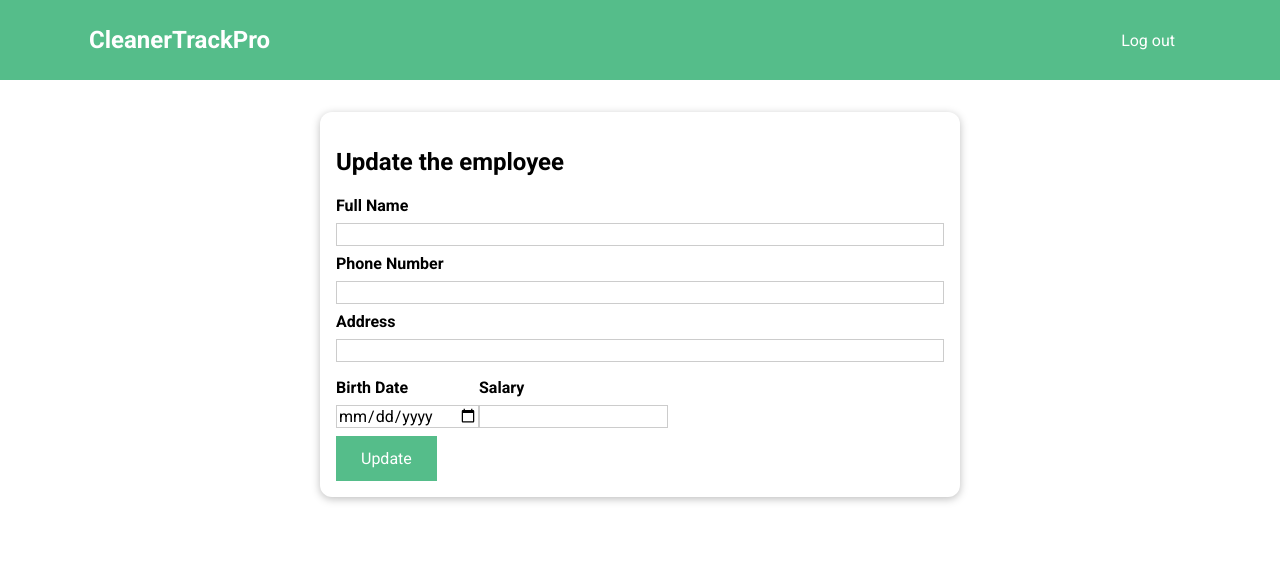
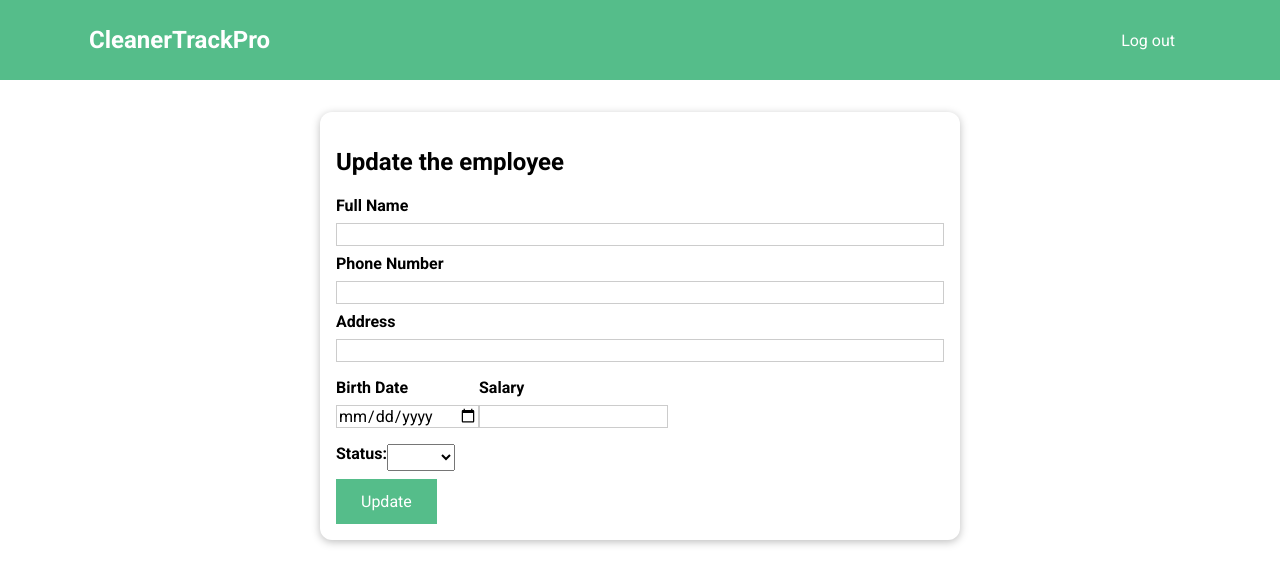
Before and after one commit to JuliaDudkina/CleanerTrackPro, a Vue app: page /employees/update in a window 1280 px wide. Shown: the top 584 px of the page. Built offline with nearby package versions, Linux system fonts and the light colour scheme; sample sign-in values are in the browser's storage.

Commit message:
adding status to employee

```diff
--- a/src/components/employees/AddEmployee.vue
+++ b/src/components/employees/AddEmployee.vue
@@ -32,7 +32,7 @@ export default {
   methods:{
     submitData(data){
       this.success = true;
-      const newEmployee = data;
+      const newEmployee = {...data};
       this.$store.dispatch('addEmployee', newEmployee);
     },
     closeDialog(){
--- a/src/components/employees/EmployeeForm.vue
+++ b/src/components/employees/EmployeeForm.vue
@@ -29,6 +29,14 @@
       </div>
       <p v-if="!birthDate.isValid">Birth Date cannot be empty!</p>
       <p v-if="!salary.isValid">Salary cannot be empty, zero or less!</p>
+      <div class="form-control flex" :class="{invalid: !status.isValid}">
+        <label>Status:</label>
+        <select v-model="status.val" @blur="clearValidity('chosenEmployee')">
+          <option>Active</option>
+          <option>Inactive</option>
+        </select>
+      </div>
+      <p v-if="!status.isValid">Please select employee's status!</p>
       <slot name="button"></slot>
     </form>
   </wrapper>
@@ -39,7 +47,7 @@ import Wrapper from "../UI/Wrapper";
 export default {
   name: "AddEmployee",
   components: {Wrapper},
-  props: ['oldFullName','oldPhone','oldBirthDate','oldSalary','oldAddress'],
+  props: ['oldFullName','oldPhone','oldBirthDate','oldSalary','oldAddress', 'oldStatus'],
   data(){
     return{
       fullName: {
@@ -62,6 +70,10 @@ export default {
         val: this.oldAddress || '',
         isValid: true,
       },
+      status: {
+        val: this.oldStatus || '',
+        isValid: true,
+      }
     }
   },
   methods:{
@@ -90,6 +102,10 @@ export default {
         this.phone.isValid = false;
         this.formIsValid = false;
       }
+      if (!this.status.val){
+        this.status.isValid = false;
+        this.formIsValid = false;
+      }
     },
     action(){
       this.validateForm();
@@ -102,6 +118,7 @@ export default {
         salary: this.salary.val,
         birthDate: this.birthDate.val,
         address: this.address.val,
+        status: this.status.val,
       }
       this.$emit('action',newEmployee);
     }
--- a/src/components/employees/EmployeesDetails.vue
+++ b/src/components/employees/EmployeesDetails.vue
@@ -12,6 +12,9 @@
           <div class="inline">
             <p>Address:</p>
             <address> {{ address }}</address>
+          </div>
+          <div class="inline">
+            <p>Status: {{ status }}</p>
           </div>
         </div>
         <div>
@@ -36,7 +39,7 @@ import Dialog from "../UI/Dialog";
 export default {
   name: "EmployeesDetails",
   components: {Dialog},
-  props: ['id','name', 'phone', 'salary', 'birthDate', 'address'],
+  props: ['id','name', 'phone', 'salary', 'birthDate', 'address', 'status'],
   data(){
     return{
       isConfirm: false,
@@ -61,6 +64,7 @@ export default {
         salary: this.salary,
         birthDate: this.birthDate,
         address: this.address,
+        status: this.status,
       }
       this.$store.dispatch('setEmployee', employee);
       this.$router.replace('/employees/update');
--- a/src/components/employees/EmployeesList.vue
+++ b/src/components/employees/EmployeesList.vue
@@ -14,6 +14,7 @@
           :address="employee.address"
           :birth-date="employee.birthDate"
           :salary="employee.salary"
+          :status="employee.status"
       ></employees-details>
     </ul>
   </div>
--- a/src/components/employees/UpdateEmployee.vue
+++ b/src/components/employees/UpdateEmployee.vue
@@ -10,6 +10,7 @@
                    :old-phone="oldEmployee.phone"
                    :old-address="oldEmployee.address"
                    :old-salary="oldEmployee.salary"
+                   :old-status="oldEmployee.status"
     >
       <template v-slot:title>
         <h2>Update the employee</h2>
@@ -40,7 +41,7 @@ export default {
   methods:{
     update(data){
       this.success = true;
-      const updatedEmployee = data;
+      const updatedEmployee = {...data};
       this.$store.dispatch('updateEmployee', updatedEmployee);
     },
     closeDialog(){
--- a/src/store/modules/employees/actions.js
+++ b/src/store/modules/employees/actions.js
@@ -20,6 +20,7 @@ export default {
                 salary: responseData[key].salary,
                 birthDate: responseData[key].birthDate,
                 address: responseData[key].address,
+                status: responseData[key].status,
             }
             employees.unshift(employee);
         }
@@ -33,6 +34,7 @@ export default {
             salary: data.salary,
             birthDate: data.birthDate,
             address: data.address,
+            status: data.status,
         };
 
         const response = await fetch(
@@ -90,7 +92,8 @@ export default {
             address: data.address,
             phone: data.phone,
             salary: data.salary,
-            birthDate: data.birthDate
+            birthDate: data.birthDate,
+            status: data.status,
         };
         const response = await fetch(
             `https://cleanertrackpro-default-rtdb.firebaseio.com/employees/${employeeId}.json`,
```
